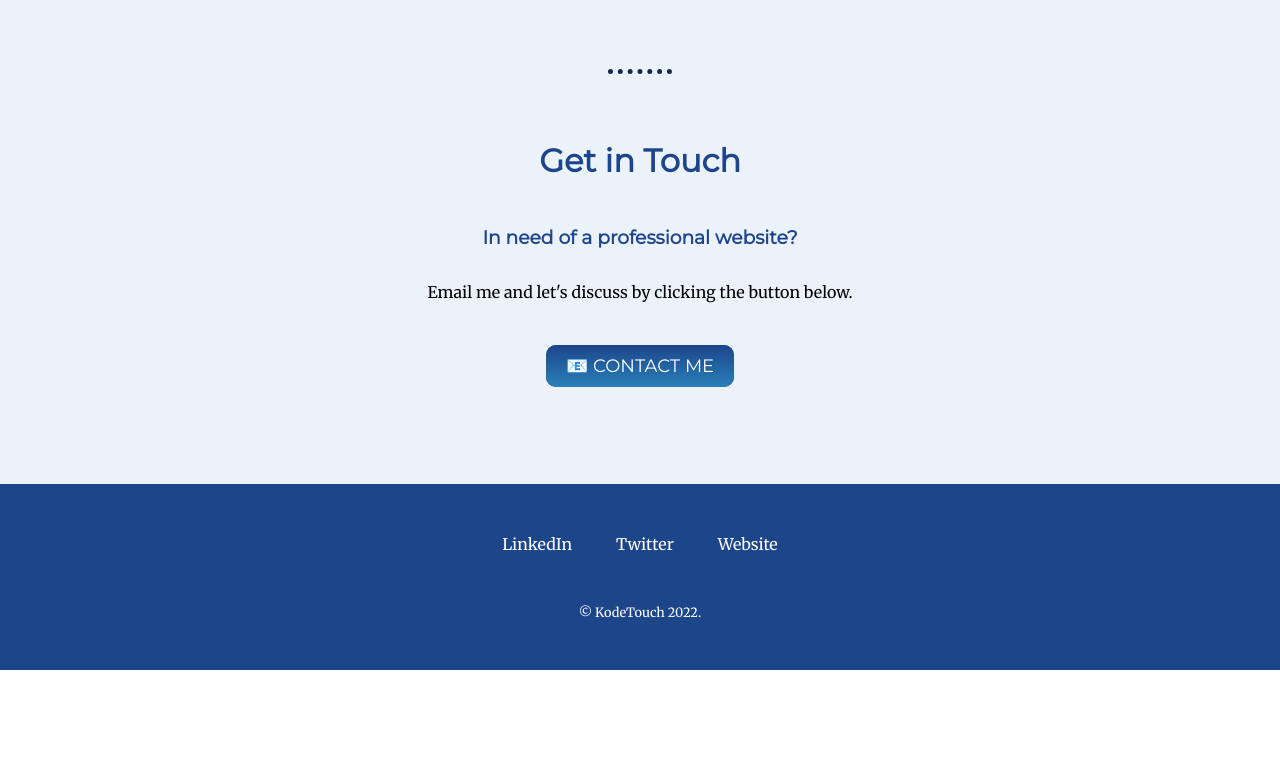
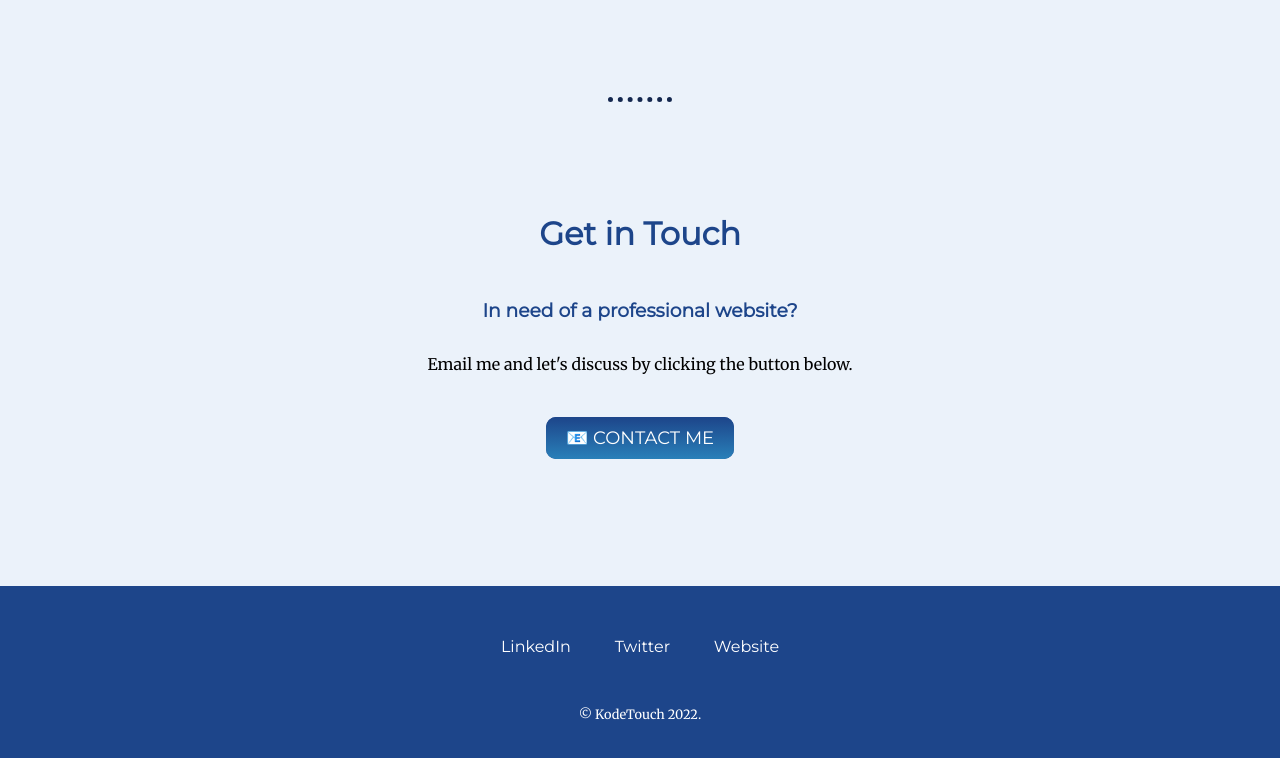
Before and after one commit to sussananukem/my-site, a plain HTML site: page index.html in a window 1280 px wide. Shown: the part 1846-2604 px from the top of the page. Before the commit the page ends 2516 px from the top, so only its background shows below. Drawn offline with Linux system fonts and the light colour scheme.

Commit message:
Added some css to footer and horizontal line

```diff
--- a/css/styles.css
+++ b/css/styles.css
@@ -36,6 +36,7 @@ hr{
    border-width: 5px;
    border-color: #14274E;
    width: 5%;
+   margin: 100px auto;
 }
 
 .big{
@@ -50,6 +51,7 @@ hr{
 
 .middle-container {
   background-color: #ebf2fa;
+  padding-bottom: 50px;
  }
 
 
@@ -69,7 +71,7 @@ hr{
 }
 
 .profile{
-  padding: 100px 0;
+  padding: 100px 0 0;
  }
 
 .skill-row {
@@ -81,8 +83,7 @@ hr{
 }
 
 .skills{
-  padding: 50px 0 0;
-}
+ }
 
 .coding-img{
   float: left;
@@ -101,6 +102,7 @@ hr{
   color: white;
   text-decoration: none;
   padding: 20px;
+  font-family: Montserrat
 
 }
 
@@ -113,9 +115,8 @@ hr{
 }
 
 .contact-me{
-  padding: 20px 0;
-  width: 50%;
-  margin: auto;
+   width: 40%;
+  margin: auto ;
   line-height: 2;
 }
 
```
